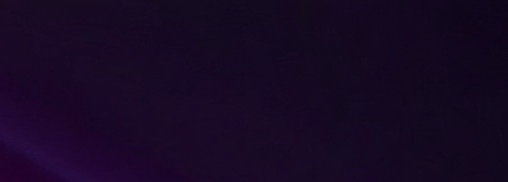
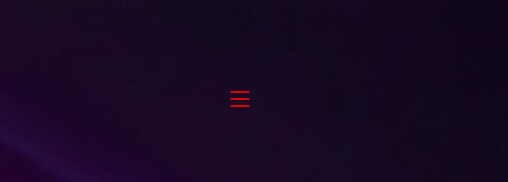
Before and after one commit to tekouin-wescale/CampusnaTemplate, a plain HTML site: page index.html in a window 1280 px wide. Shown: the top 182 px of the page, 772-1280 px from the left. Drawn offline with nearby package versions, Linux system fonts and the light colour scheme.

Commit message:
Fix resp css

```diff
--- a/assets/css/style.css
+++ b/assets/css/style.css
@@ -195,7 +195,7 @@ h6 {
   margin-left: 5px;
 }
 
-@media (max-width: 1690px) {
+@media (max-width: 1690px){
 
   .navbar {
     top: 5rem !important;
@@ -213,6 +213,20 @@ h6 {
   }
 }
 
+@media (max-height: 1000px){
+  .mobile-nav-toggle {
+    display: block;
+    position: absolute;
+    bottom: 9rem;
+
+    color: #ff0303;
+    font-size: 28px;
+    cursor: pointer;
+    line-height: 0;
+    transition: 0.5s;
+  }
+}
+
 @media (max-width: 1221px) {
   #header .logo {
     position: relative;
@@ -221,6 +235,7 @@ h6 {
   }
 
   .navbar {
+
     justify-content: flex-start;
   }
 
@@ -293,7 +308,7 @@ h6 {
   color: #fff;
 }
 
-@media (max-width: 1221px) {
+@media (max-width: 1221px) or (max-height: 1000px){
   .mobile-nav-toggle {
     display: block;
   }
@@ -537,6 +552,11 @@ h6 {
 @media (max-width: 992px) {
   #hero .container {
     padding-top: 62px;
+  }
+}
+@media (max-height: 922px) {
+  #hero .container {
+    height: 20vh;
   }
 }
 
```
